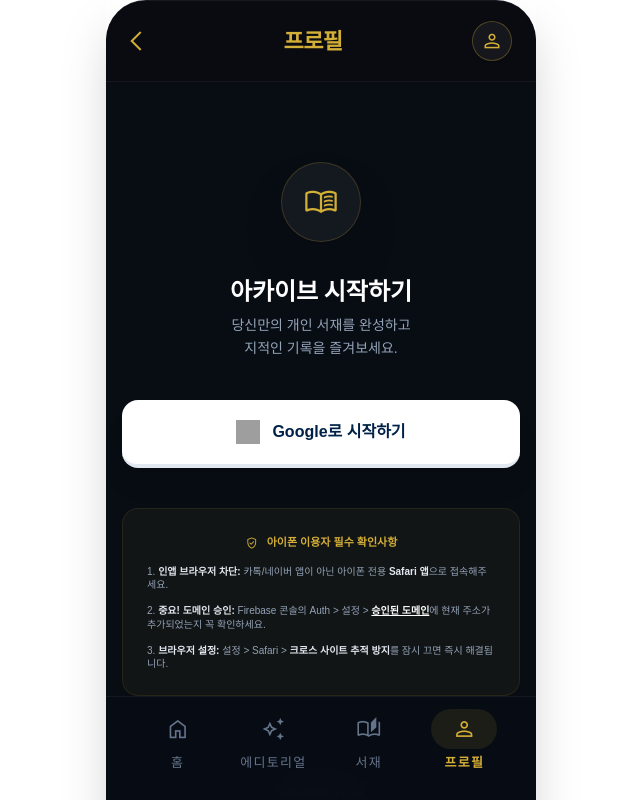
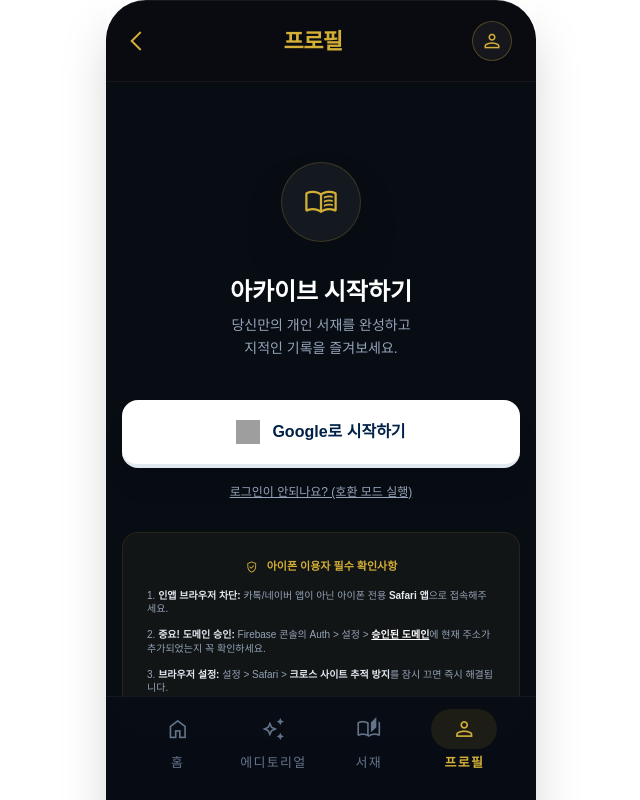
Before and after one commit to chonamyeon/book, a React (Vite) app: page /profile in a window 1280 px wide. Shown: the top 800 px of the page, without its empty margins (319-959 px from the left). Built offline with nearby package versions, Linux system fonts and the light colour scheme; no server answers; grey boxes are pictures that could not be loaded; a web font is replaced by a local one.

Commit message:
Fix iOS detection on iPads and add explicit redirect login option

```diff
--- a/src/pages/Profile.jsx
+++ b/src/pages/Profile.jsx
@@ -44,15 +44,17 @@ export default function Profile() {
         }
     }, [user, loading, redirectChecking, navigate]);
 
-    const handleLogin = async () => {
-        const isMobile = /iPhone|iPad|iPod|Android/i.test(navigator.userAgent);
+    const handleLogin = async (forceRedirect = false) => {
+        // Robust mobile detection including iPad/iPhone on Desktop Mode
+        const isMobile =
+            /iPhone|iPad|iPod|Android/i.test(navigator.userAgent) ||
+            (navigator.platform === 'MacIntel' && navigator.maxTouchPoints > 1);
 
         try {
-            if (isMobile) {
-                // FORCE Redirect for mobile. Popups fail on iOS often.
+            if (isMobile || forceRedirect) {
+                // Must use Redirect for accurate auth on iOS/Mobile
                 await loginWithGoogleRedirect();
             } else {
-                // Desktop can use popup
                 await loginWithGoogle();
             }
         } catch (error) {
@@ -171,11 +173,18 @@ export default function Profile() {
                                 당신만의 개인 서재를 완성하고<br />지적인 기록을 즐겨보세요.
                             </p>
                             <button
-                                onClick={handleLogin}
-                                className="w-full flex items-center justify-center gap-3 px-8 py-5 bg-white text-primary font-black rounded-2xl shadow-xl hover:scale-[1.01] active:scale-95 mb-10 transition-all border-b-4 border-slate-200"
+                                onClick={() => handleLogin(false)}
+                                className="w-full flex items-center justify-center gap-3 px-8 py-5 bg-white text-primary font-black rounded-2xl shadow-xl hover:scale-[1.01] active:scale-95 mb-4 transition-all border-b-4 border-slate-200"
                             >
                                 <img src="https://www.gstatic.com/firebasejs/ui/2.0.0/images/auth/google.svg" alt="Google" className="size-6" />
                                 <span>Google로 시작하기</span>
+                            </button>
+
+                            <button
+                                onClick={() => handleLogin(true)}
+                                className="text-slate-400 text-xs underline mb-8 hover:text-white transition-colors"
+                            >
+                                로그인이 안되나요? (호환 모드 실행)
                             </button>
 
                             {/* Diagnostic & Troubleshooting UI */}
```
